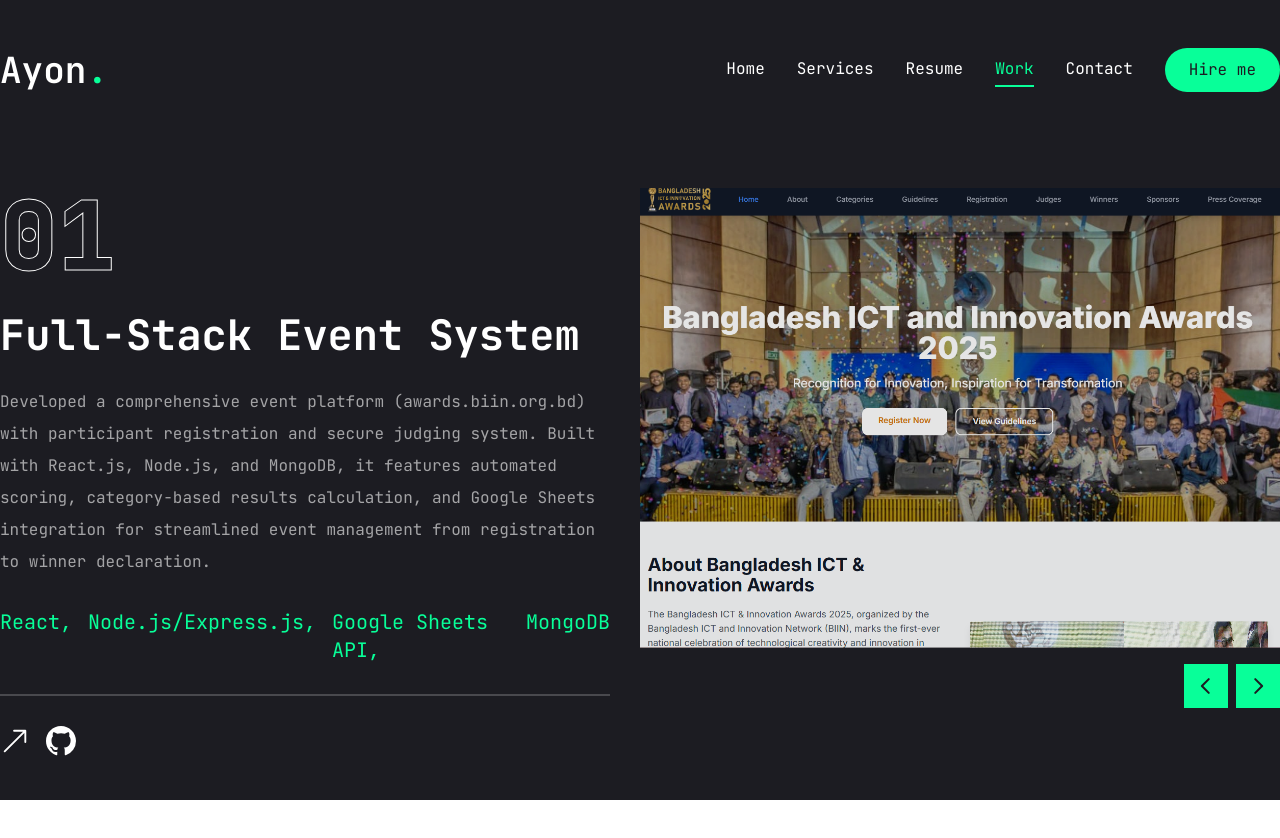
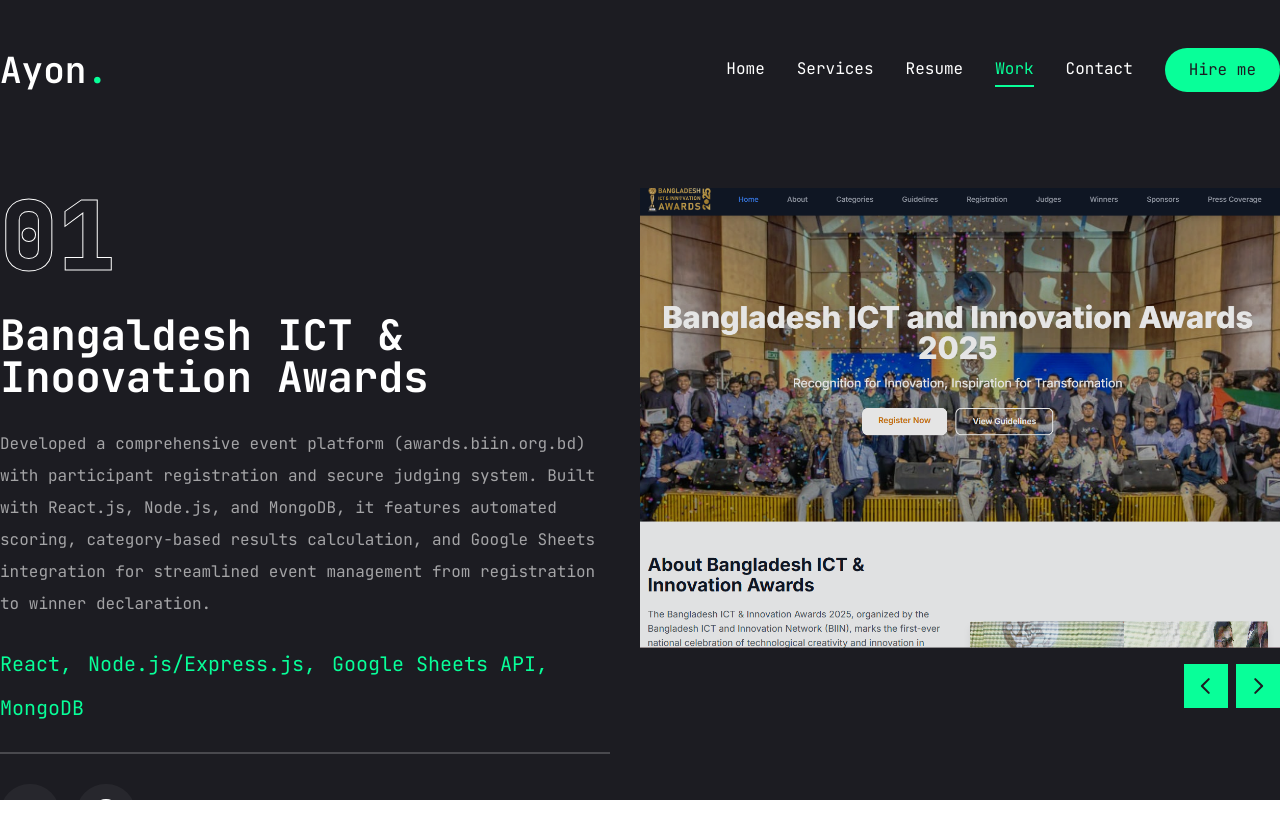
Before and after one commit to Ayonspoiler/My_Portfolio, a Next.js app in the folder frontend/: page /work in a window 1280 px wide. Shown: the top 838 px of the page. Before the commit the page ends 804 px from the top, so only its background shows below. Built offline with nearby package versions, Linux system fonts and the light colour scheme.

Commit message:
Updated work page

```diff
--- a/frontend/app/work/page.jsx
+++ b/frontend/app/work/page.jsx
@@ -14,7 +14,7 @@
 const projects = [
   {
     num: "01",
-    category: "Full-Stack Event System",
+    category: "Bangaldesh ICT & Inoovation Awards",
     title: "Bangaldesh ICT & Inoovation Awards",
     description:
       "Developed a comprehensive event platform (awards.biin.org.bd) with participant registration and secure judging system. Built with React.js, Node.js, and MongoDB, it features automated scoring, category-based results calculation, and Google Sheets integration for streamlined event management from registration to winner declaration.",
@@ -30,7 +30,7 @@
   },
   {
     num: "02",
-    category: "Real-Time Chat Application",
+    category: "Chatify - Real-Time Chat Application",
     title: "Chatify - Real-Time Chat Application",
     description:
       "Developed a real-time messaging platform supporting one-to-one and group chats with typing indicators, read receipts, and online/offline status via WebSocket. Includes a notification system, responsive design, and user customization features like profile management, theme selection, and chat color personalization for an enhanced experience.",
@@ -46,7 +46,7 @@
   },
   {
     num: "03",
-    category: "Full-Stack Tech E-Commerce",
+    category: "TechTon - Tech E-Commerce Platform",
     title: "TechTon - Tech E-Commerce Platform",
     description:
       "Developed a tech-focused e-commerce platform with voice-powered search and an AI chatbot for customer support. Implemented a vendor-aggregator system for multi-vendor sales, a real-time admin dashboard for inventory and orders, and integrated secure payments with robust authentication—all within a fully responsive design.",
@@ -71,25 +71,28 @@
   return (
     <motion.section
       initial={{ opacity: 0 }}
-      animate={{ opacity: 1 , transition:{delay:2.4,duration:0.4,ease:"easeIn"}}}
+      animate={{
+        opacity: 1,
+        transition: { delay: 2.4, duration: 0.4, ease: "easeIn" },
+      }}
       className="min-h-[80vh] flex flex-col justify-center py-12 xl:px-0"
     >
       <div className="container mx-auto">
         <div className="flex flex-col xl:flex-row xl:gap-[30px]">
           <div className="w-full xl:w-[50%] xl:h-[460px] flex flex-col xl:justify-between order-2 xl:order-none">
-            <div className='flex flex-col gap-[30px]'>
+            <div className="flex flex-col gap-[30px]">
               {/* outline num */}
               <div className="text-8xl leading-none font-extrabold text-transparent text-outline">
                 {project.num}
               </div>
               {/* project category */}
-              <h2 className="text-[42px] font-bold leading-none text-white group-hover:text-accent transition-all duration-500 capitalize">
+              <h2 className="text-[32px] xl:text-[42px] font-bold leading-none text-white group-hover:text-accent transition-all duration-500 capitalize">
                 {project.category}
               </h2>
               {/* project description */}
               <p className="text-white/60">{project.description}</p>
               {/* stack */}
-              <ul className="flex gap-4">
+              <ul className="flex flex-wrap gap-4">
                 {project.stack.map((tech, index) => (
                   <li key={index} className="text-xl text-accent">
                     {tech.name}
@@ -100,12 +103,12 @@
               {/* border */}
               <div className="border border-white/20"></div>
               {/* buttons */}
-              <div className='flex items-center gap-4'>
+              <div className="flex items-center gap-4">
                 {/* Live Project Button */}
                 <Link href={project.live}>
                   <TooltipProvider delayDuration={100}>
                     <Tooltip>
-                      <TooltipTrigger classNamew="w-[720px] h-[720px] rounded-full bg-white/5 flex justify-center items-center group">
+                      <TooltipTrigger className="w-[60px] h-[60px] rounded-full bg-white/5 flex justify-center items-center group">
                         <BsArrowUpRight className="text-white text-3xl group-hover:text-accent" />
                       </TooltipTrigger>
                       <TooltipContent>
@@ -118,8 +121,8 @@
                 <Link href={project.github}>
                   <TooltipProvider delayDuration={100}>
                     <Tooltip>
-                      <TooltipTrigger classNamew="w-[720px] h-[720px] rounded-full bg-white/5 flex justify-center items-center group">
-                        <BsGithub className="text-white text-3xl group-hover:text-accent" />
+                      <TooltipTrigger className="w-[60px] h-[60px] rounded-full bg-white/5 flex justify-center items-center group">
+                        <BsGithub className="text-white text-3xl group-hover:text-accent" target='blank' />
                       </TooltipTrigger>
                       <TooltipContent>
                         <p>Github Repository</p>
@@ -134,25 +137,32 @@
             <Swiper
               spaceBetween={30}
               slidesPerView={1}
-            className='xl:h-[520px] mb-12'
+              className="xl:h-[520px] mb-12"
               onSlideChange={handleSlideChange}
             >
               {projects.map((project, index) => {
                 return (
                   <SwiperSlide key={index}>
-                    <div className='h-[460px] relative group flex justify-center items-center bg-pink-50/20'>
+                    <div className="h-[460px] relative group flex justify-center items-center bg-pink-50/20">
                       {/* overlay */}
-                    <div className='absolute top-0 bottom-0 w-full h-full bg-black/10 z-10'></div>
+                      <div className="absolute top-0 bottom-0 w-full h-full bg-black/10 z-10"></div>
                       {/* image */}
-                    <div className='relative w-full h-full'>
-                      <Image src={project.image} fill className='object-cover'/>
+                      <div className="relative w-full h-full">
+                        <Image
+                          src={project.image}
+                          fill
+                          className="object-cover"
+                        />
                       </div>
                     </div>
                   </SwiperSlide>
-                )
+                );
               })}
               {/* slider button */}
-              <WorkSliderButtons containerStyles="flex gap-2 absolute right-0 bottom-[calc(50%_-_22px)] xl:bottom-0 z-20 w-full justify-between xl:w-max xl:justify-none" btnStyles="bg-accent hover:bg-accent-hover text-primary text-[22px] w-[44px] h-[44px] flex justify-center items-center transition-all" />
+              <WorkSliderButtons
+                containerStyles="flex gap-2 absolute right-0 bottom-[calc(50%_-_22px)] xl:bottom-0 z-20 w-full justify-between xl:w-max xl:justify-none"
+                btnStyles="bg-accent hover:bg-accent-hover text-primary text-[22px] w-[44px] h-[44px] flex justify-center items-center transition-all"
+              />
             </Swiper>
           </div>
         </div>
```
Lines whose indentation alone changed are shown as unchanged.
